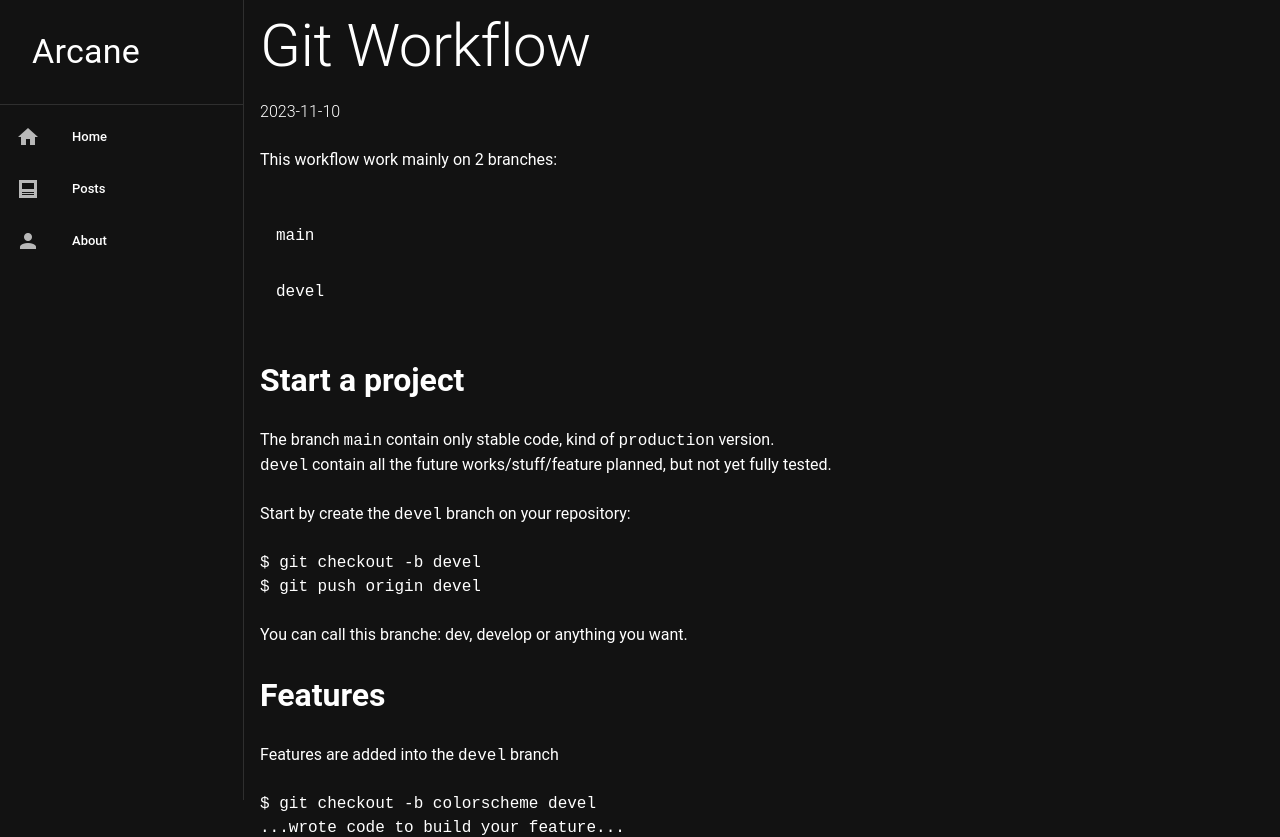
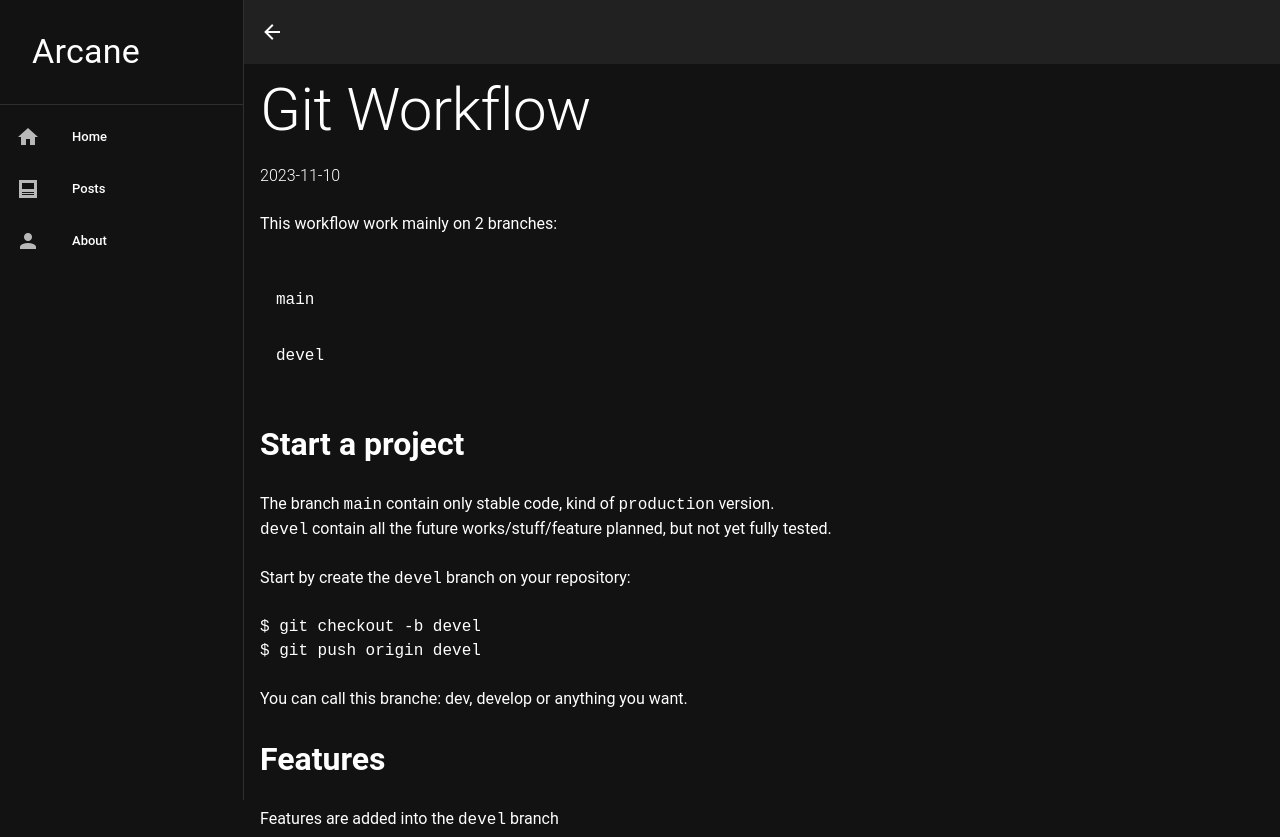
Before and after one commit to szorfein/arcane, a Vue app: page /post/git-workflow in a window 1280 px wide. Shown: the top 837 px of the page. Built offline with nearby package versions, Linux system fonts and the light colour scheme.

Commit message:
add a button to return back

```diff
--- a/src/components/PostShow.vue
+++ b/src/components/PostShow.vue
@@ -2,6 +2,7 @@
  import { computed } from 'vue';
 // import { useRoute } from 'vue-router';
  import { posts } from '@/zola-stores/posts_linux.js'
+ import ToolBar from './ToolBar.vue'
 
  const props = defineProps({
      title: String
@@ -35,6 +36,7 @@
 </script>
 
 <template>
+    <ToolBar />
     <v-container>
         <div v-if="post">
             <h1 class="text-h2">{{ post_title }}</h1>
--- /dev/null
+++ b/src/components/ToolBar.vue
@@ -0,0 +1,15 @@
+<template>
+    <v-toolbar
+        class="bg-surface"
+    >
+        <v-btn icon @click="$router.back()">
+            <v-icon>mdi-arrow-left</v-icon>
+        </v-btn>
+
+    </v-toolbar>
+</template>
+
+<script setup>
+ import { useRouter } from 'vue-router'
+ const router = useRouter();
+</script>
```
